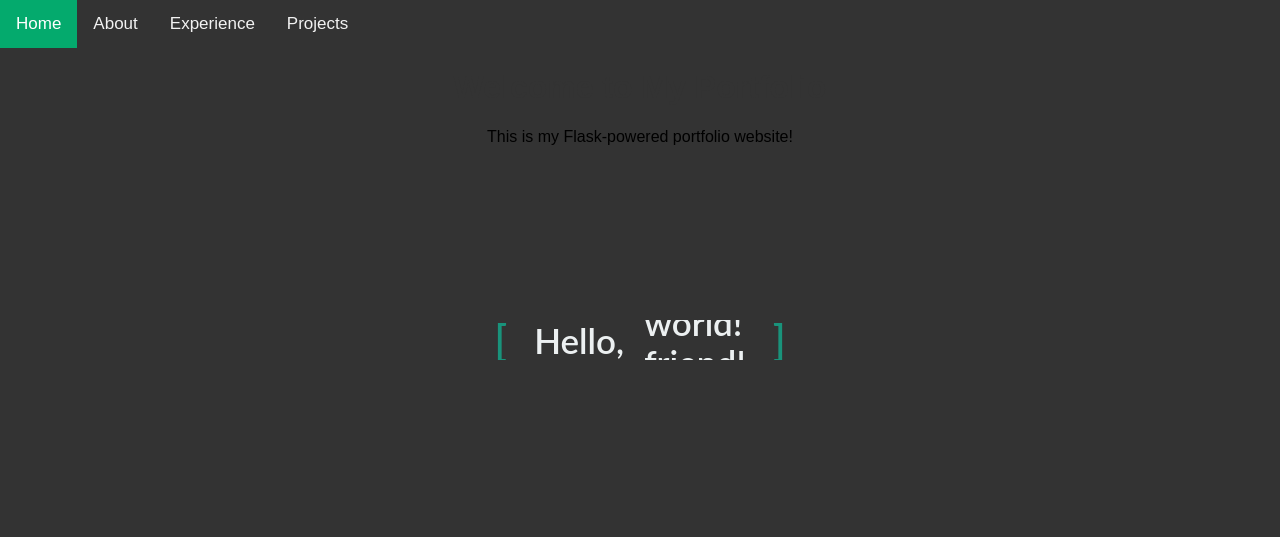
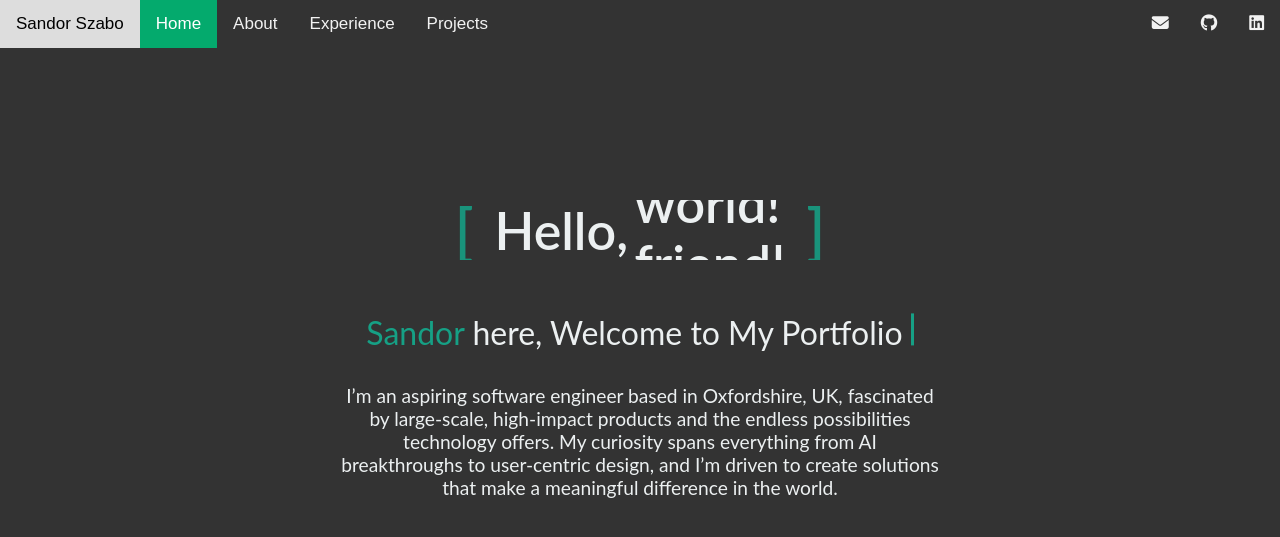
Before and after one commit to SandorZsomborSzabo/SandorZsomborSzabo.github.io, a Flask app: page / in a window 1280 px wide. Shown: the top 537 px of the page. Run offline with Flask 3, Linux system fonts and the light colour scheme.

Commit message:
Contact info icons plus intro

```diff
--- a/static/css/styles.css
+++ b/static/css/styles.css
@@ -43,21 +43,24 @@ h1 {
 /* ANIMATED TEXT SECTION */
 .content {
   position: absolute;
-  top: 50%;
+  /* Move it slightly up so there's room for .intro below */
+  top: 40%;
   left: 50%;
   transform: translate(-50%, -50%);
-  height: 160px;
+
+  /* Increased height and font sizes by ~50% */
+  height: 240px; /* was 160px */
   overflow: hidden;
   font-family: 'Lato', sans-serif;
-  font-size: 35px;
-  line-height: 40px;
+  font-size: 52px; /* was 35px */
+  line-height: 60px; /* was 40px */
   color: #ecf0f1;
 }
 
 .content__container {
   font-weight: 600;
   overflow: hidden;
-  height: 40px;
+  height: 60px; /* match the new line-height */
   padding: 0 40px;
   position: relative;
 }
@@ -78,8 +81,8 @@ h1 {
   position: absolute;
   top: 0;
   color: #16a085;
-  font-size: 42px;
-  line-height: 40px;
+  font-size: 62px; /* scaled up as well */
+  line-height: 60px;
   animation: opacity 2s infinite;
 }
 
@@ -91,14 +94,14 @@ h1 {
 
 .content__container__list {
   margin-top: 0;
-  padding-left: 110px;
+  padding-left: 140px; /* increase to account for bigger bracket text */
   text-align: left;
   list-style: none;
   animation: change 10s infinite;
 }
 
 .content__container__list__item {
-  line-height: 40px;
+  line-height: 60px; /* match new line-height */
   margin: 0;
 }
 
@@ -112,5 +115,66 @@ h1 {
 @keyframes change {
   0%, 25%, 100% { transform: translate3d(0, 0, 0); }
   33.33%, 50% { transform: translate3d(0, -50%, 0); }
+}
 
+/* INTRO SECTION - Placed below the content */
+.intro {
+  position: absolute;
+  top: 50%; /* Adjust as needed to sit below the .content area */
+  left: 50%;
+  transform: translate(-50%, -50%);
+  font-family: 'Lato', sans-serif;
+  color: #ecf0f1;
+  text-align: center;
+  max-width: 600px;
+  width: 80%;
+  font-size: 2rem;
 }
+
+.intro p:nth-of-type(2) {
+  font-size: 1.2rem; /* or any size you want */
+}
+
+.sandor-highlight {
+  color: #16a085;
+}
+
+.cursor {
+  /* make the cursor visible */
+  display: inline-block;
+  width: 3px;          /* narrow width to mimic a text cursor */
+  height: 1em;         /* match the line height of the text */
+  background-color: #16a085; /* same color as your text, or adjust as needed */
+
+  /* animation */
+  animation: blink 1s step-start infinite;
+}
+
+/* define the blinking effect */
+@keyframes blink {
+  50% {
+    opacity: 0;
+  }
+}
+
+/* Style for Social Icons Container */
+.social-icons {
+  float: right;       /* Positions the icons to the right */
+  display: flex;      /* Ensures the icons line up horizontally */
+  align-items: center;
+}
+
+/* Style for Social Icons Links */
+.social-icons a {
+  color: #f2f2f2;
+  text-decoration: none;
+  padding: 14px 16px; /* Adjusts spacing similar to other nav links */
+  font-size: 17px;    /* Matches the navbar font size */
+}
+
+/* Hover effect for Social Icons */
+.social-icons a:hover {
+  background-color: #ddd;
+  color: black;
+  transition: background-color 0.3s, color 0.3s;
+}
--- a/templates/index.html
+++ b/templates/index.html
@@ -5,28 +5,58 @@
     <meta name="viewport" content="width=device-width, initial-scale=1.0">
     <title>My Portfolio</title>
     <link rel="stylesheet" href="{{ url_for('static', filename='css/styles.css') }}">
+    <link rel="stylesheet" href="https://cdnjs.cloudflare.com/ajax/libs/font-awesome/6.4.0/css/all.min.css" crossorigin="anonymous">
+
 </head>
 <body>
     <!-- Navbar -->
     <div class="topnav">
+        <a href="#Sandor Szabo">Sandor Szabo</a>
         <a class="active" href="#home">Home</a>
         <a href="#about">About</a>
         <a href="#experience">Experience</a>
         <a href="#projects">Projects</a>
+
+        <div class="social-icons">
+            <a href="mailto:zsombii593@gmail.com" title="Email">
+                <i class="fa-solid fa-envelope"></i>
+            </a>
+            <a href="https://github.com/SandorZsomborSzabo" target="_blank" title="GitHub">
+                <i class="fa-brands fa-github"></i>
+            </a>
+            <a href="www.linkedin.com/in/sandorzsomborszabo" target="_blank" title="LinkedIn">
+                <i class="fa-brands fa-linkedin"></i>
+            </a>
+        </div>
+
     </div>
 
-    <h1>Welcome to My Portfolio</h1>
-    <p>This is my Flask-powered portfolio website!</p>
 
     <!-- Animated Text Section -->
     <div class="content">
-      <div class="content__container">
-        <p class="content__container__text">Hello,</p>
-        <ul class="content__container__list">
-          <li class="content__container__list__item">world!</li>
-          <li class="content__container__list__item">friend!</li>
-        </ul>
-      </div>
+        <div class="content__container">
+            <p class="content__container__text">Hello, </p>
+            <ul class="content__container__list">
+                <li class="content__container__list__item"> world!</li>
+                <li class="content__container__list__item"> friend!</li>
+            </ul>
+        </div>
+
     </div>
+
+    <div class="intro">
+        <p><span class="sandor-highlight">Sandor</span> here, Welcome to My Portfolio
+            <span class="cursor"></span>
+        </p>
+
+        <p>I’m an aspiring software engineer based in Oxfordshire, UK,
+            fascinated by large-scale, high-impact products and the
+            endless possibilities technology offers. My curiosity spans
+            everything from AI breakthroughs to user-centric design, and
+            I’m driven to create solutions that make a meaningful
+            difference in the world.</p>
+    </div>
+
+
 </body>
 </html>
```
